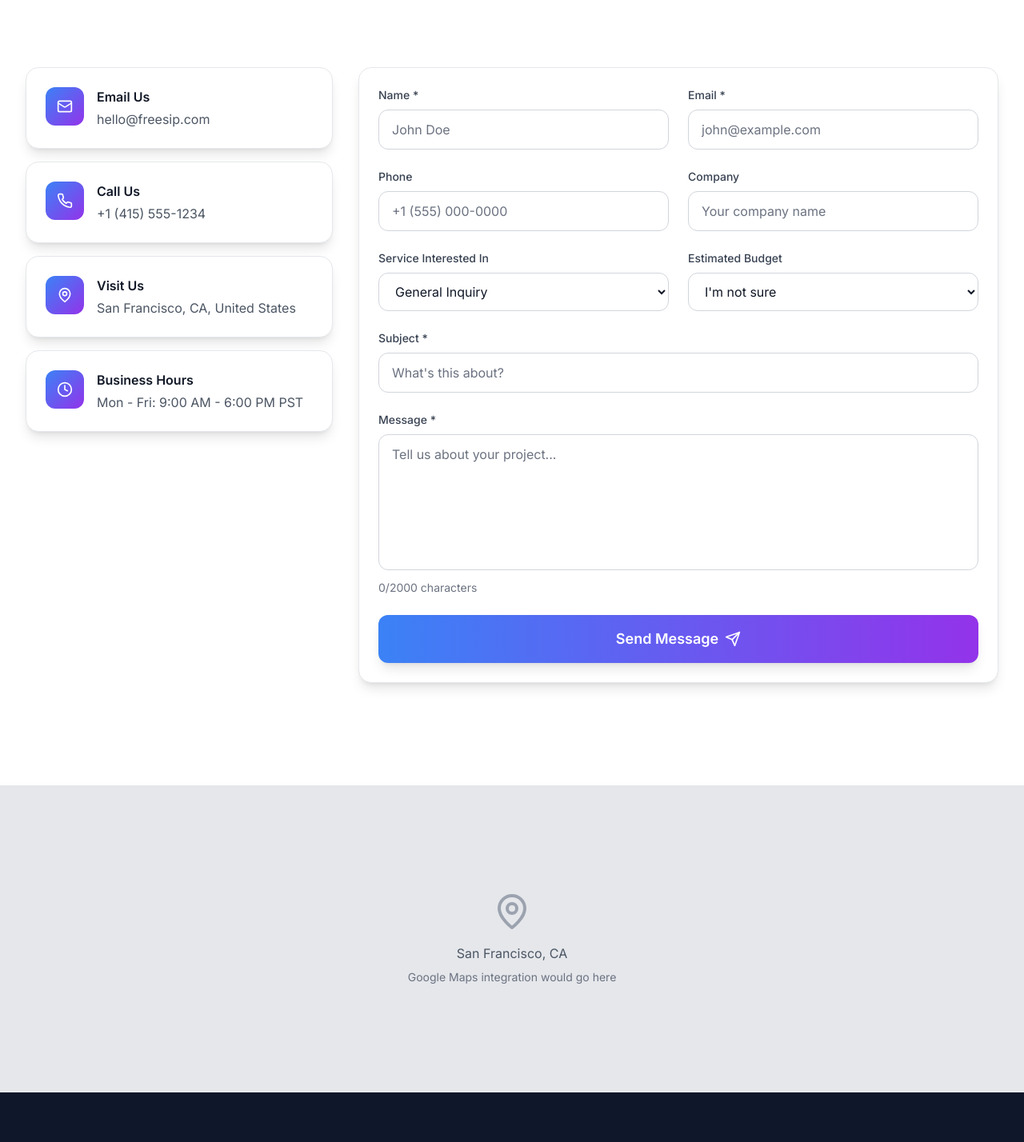
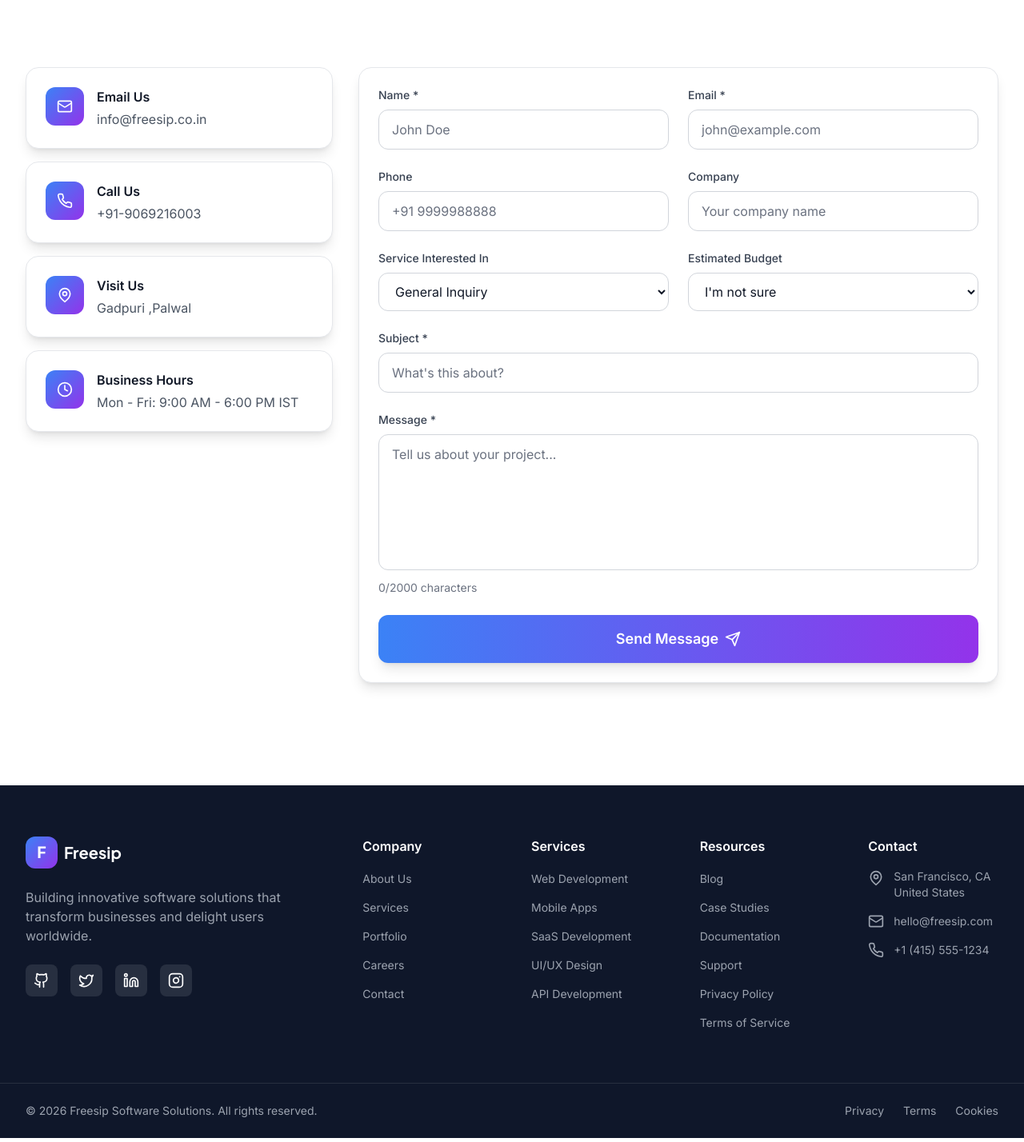
Before and after one commit to freesip123/freesip, a Next.js app in the folder frontend/: page /contact in a window 1280 px wide. Shown: the part 740-2168 px from the top of the page at 80% size. Built offline with nearby package versions, Linux system fonts and the light colour scheme.

Commit message:
Contact page change

```diff
--- a/frontend/src/app/admin/layout.js
+++ b/frontend/src/app/admin/layout.js
@@ -42,6 +42,11 @@ export default function AdminLayout({ children }) {
 
   const [isMobileMenuOpen, setIsMobileMenuOpen] = useState(false);
 
+  // Skip layout for login page
+  if (pathname === '/admin/login') {
+    return children;
+  }
+
   useEffect(() => {
     if (!isAuthenticated) {
       router.push('/admin/login');
@@ -62,7 +67,7 @@ export default function AdminLayout({ children }) {
       {/* Mobile menu overlay */}
       {isMobileMenuOpen && (
         <div
-          className="fixed inset-0 bg-black/50 z-40 lg:hidden"
+          className="fixed inset-0 bg-black/50 z-50 lg:hidden"
           onClick={() => setIsMobileMenuOpen(false)}
         />
       )}
@@ -70,7 +75,7 @@ export default function AdminLayout({ children }) {
       {/* Sidebar */}
       <aside
         className={cn(
-          'fixed top-0 left-0 z-50 h-full w-72 bg-white dark:bg-dark-800 border-r border-gray-200 dark:border-dark-700',
+          'fixed top-0 left-0 z-[60] h-full w-72 bg-white dark:bg-dark-800 border-r border-gray-200 dark:border-dark-700',
           'transform transition-transform duration-300 lg:translate-x-0',
           isMobileMenuOpen ? 'translate-x-0' : '-translate-x-full'
         )}
@@ -137,7 +142,7 @@ export default function AdminLayout({ children }) {
       </aside>
 
       {/* Main content */}
-      <div className="lg:ml-72">
+      <div className={cn('transition-all duration-300', isMobileMenuOpen ? 'ml-72' : 'ml-0', 'lg:ml-72')}>
         {/* Top bar */}
         <header className="sticky top-0 z-30 h-20 bg-white/80 dark:bg-dark-800/80 backdrop-blur-xl border-b border-gray-200 dark:border-dark-700">
           <div className="h-full flex items-center justify-between px-6">
--- a/frontend/src/app/contact/page.js
+++ b/frontend/src/app/contact/page.js
@@ -24,25 +24,25 @@ const contactInfo = [
   {
     icon: Mail,
     title: 'Email Us',
-    content: 'hello@freesip.com',
+    content: 'info@freesip.co.in',
     href: 'mailto:hello@freesip.com',
   },
   {
     icon: Phone,
     title: 'Call Us',
-    content: '+1 (415) 555-1234',
-    href: 'tel:+14155551234',
+    content: '+91-9069216003',
+    href: 'tel:+91-9069216003',
   },
   {
     icon: MapPin,
     title: 'Visit Us',
-    content: 'San Francisco, CA, United States',
+    content: 'Gadpuri ,Palwal',
     href: '#',
   },
   {
     icon: Clock,
     title: 'Business Hours',
-    content: 'Mon - Fri: 9:00 AM - 6:00 PM PST',
+    content: 'Mon - Fri: 9:00 AM - 6:00 PM IST',
     href: '#',
   },
 ];
@@ -59,11 +59,11 @@ const serviceOptions = [
 
 const budgetOptions = [
   { value: 'not-sure', label: "I'm not sure" },
-  { value: '<5k', label: '< $5,000' },
-  { value: '5k-10k', label: '$5,000 - $10,000' },
-  { value: '10k-25k', label: '$10,000 - $25,000' },
-  { value: '25k-50k', label: '$25,000 - $50,000' },
-  { value: '50k+', label: '$50,000+' },
+  { value: '<5k', label: '< 5,000' },
+  { value: '5k-10k', label: '5,000 - 10,000' },
+  { value: '10k-25k', label: '10,000 - 25,000' },
+  { value: '25k-50k', label: '25,000 - 50,000' },
+  { value: '50k+', label: '50,000+' },
 ];
 
 export default function ContactPage() {
@@ -239,7 +239,7 @@ export default function ContactPage() {
                       <Input
                         label="Phone"
                         name="phone"
-                        placeholder="+1 (555) 000-0000"
+                        placeholder="+91 9999988888"
                         value={formData.phone}
                         onChange={handleChange}
                       />
@@ -306,29 +306,7 @@ export default function ContactPage() {
           </div>
         </Section>
 
-        {/* Map Section */}
-        <Section background="alt" padding="none">
-          <div className="w-full h-96 bg-gray-200 dark:bg-dark-800 relative">
-            {/* Placeholder for Google Maps - replace with actual map component */}
-            <div className="absolute inset-0 flex items-center justify-center">
-              <div className="text-center">
-                <MapPin className="w-12 h-12 text-gray-400 mx-auto mb-4" />
-                <p className="text-gray-600 dark:text-gray-400">
-                  San Francisco, CA
-                </p>
-                <p className="text-sm text-gray-500 dark:text-gray-500 mt-2">
-                  Google Maps integration would go here
-                </p>
-              </div>
-            </div>
-            {/*
-            To add real Google Maps:
-            1. Get API key from Google Cloud Console
-            2. Install @react-google-maps/api
-            3. Replace this div with GoogleMap component
-            */}
-          </div>
-        </Section>
+
       </main>
       <Footer />
     </>
```
